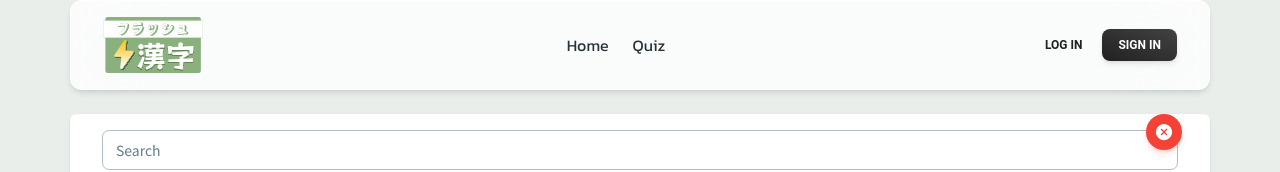
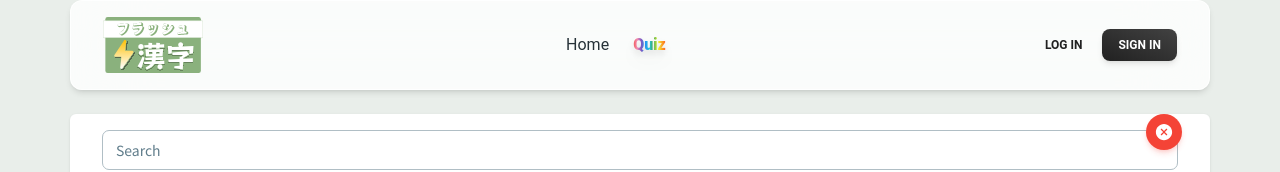
Before and after one commit to T-N9/flashkanji-next, a Next.js app: page / in a window 1280 px wide. Shown: the top 172 px of the page. Built offline with nearby package versions, Linux system fonts and the light colour scheme; no server answers.

Commit message:
:lipstick: Nav Footer updated

```diff
--- a/components/common/Footer.jsx
+++ b/components/common/Footer.jsx
@@ -31,7 +31,7 @@ export function Footer() {
             <Typography
               href="/quiz"
               color="blue-gray"
-              className="font-normal transition-colors hover:text-blue-500 focus:text-blue-500"
+              className="rainbow-text font-extrabold drop-shadow-lg transition-colors hover:text-blue-500 focus:text-blue-500"
             >
               Quiz
             </Typography>
--- a/components/common/NavigationBar.jsx
+++ b/components/common/NavigationBar.jsx
@@ -1,6 +1,12 @@
 import React from "react";
 import Link from "next/link";
-import { Navbar, Collapse, Button, IconButton } from "@material-tailwind/react";
+import {
+  Navbar,
+  Collapse,
+  Button,
+  IconButton,
+  Typography,
+} from "@material-tailwind/react";
 import { Logo } from "./Logo";
 
 export function NavigationBar() {
@@ -19,10 +25,26 @@ export function NavigationBar() {
     <ul className="mt-2 mb-4 font-english flex flex-col gap-2 lg:mb-0 lg:mt-0 lg:flex-row lg:items-center lg:gap-6">
       {/* list */}
       <li>
-        <Link href={'/'}><span>Home</span></Link>
+        <Link href={"/"}>
+          <Typography
+            href="/"
+            color="blue-gray"
+            className="font-normal transition-colors hover:text-blue-500 focus:text-blue-500"
+          >
+            Home
+          </Typography>
+        </Link>
       </li>
       <li>
-        <Link href={'/quiz'}><span>Quiz</span></Link>
+        <Link href={"/quiz"}>
+          <Typography
+            href="/"
+            color="blue-gray"
+            className=" rainbow-text font-extrabold drop-shadow-lg transition-colors hover:text-blue-500 focus:text-blue-500"
+          >
+            Quiz
+          </Typography>
+        </Link>
       </li>
     </ul>
   );
--- a/styles/style.css
+++ b/styles/style.css
@@ -1,6 +1,6 @@
 @import url("https://fonts.googleapis.com/css2?family=Noto+Sans+JP:wght@100;200;300;400;500;700;800;900&family=Noto+Serif+JP:wght@200;300;400;500;600;700;900&display=swap");
 @import url("https://fonts.googleapis.com/css2?family=Kanit:ital,wght@0,100;0,200;0,300;0,400;0,500;0,600;0,700;0,800;0,900;1,100;1,300;1,400;1,500;1,600;1,700;1,800;1,900&display=swap");
-@import url('https://fonts.googleapis.com/css2?family=Shippori+Mincho:wght@400;500;600;700;800&display=swap');
+@import url("https://fonts.googleapis.com/css2?family=Shippori+Mincho:wght@400;500;600;700;800&display=swap");
 
 .card {
   width: 99%;
@@ -92,6 +92,23 @@
   gap: 10px;
 }
 
+.rainbow-text {
+  background: linear-gradient(
+    to right,
+    #ef5350,
+    #f48fb1,
+    #7e57c2,
+    #2196f3,
+    #26c6da,
+    #43a047,
+    #eeff41,
+    #f9a825,
+    #ff5722
+  );
+  -webkit-background-clip: text;
+  -webkit-text-fill-color: transparent;
+}
+
 @media screen and (max-width: 830px) {
   .flashSwiper {
     width: 90vw;
```
